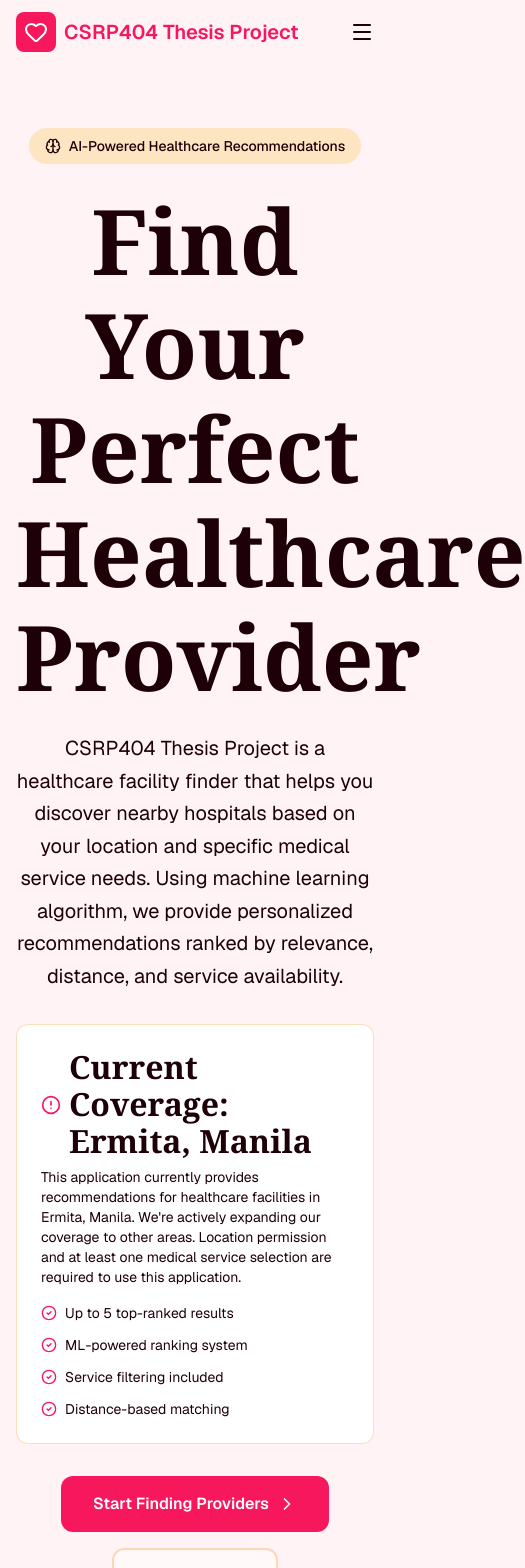
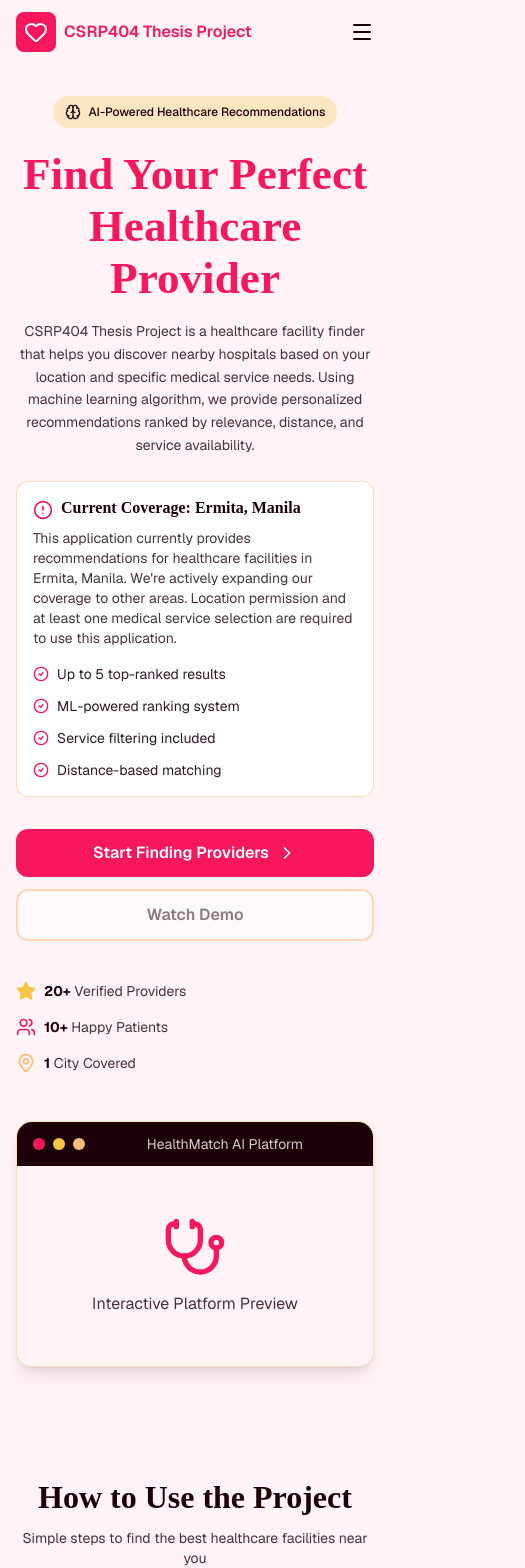
Before and after one commit to andreihuyoa/404found-web, a Next.js app: page / in a window 390 px wide. Shown: the top 1568 px of the page, 525 px wide, since content can reach past the window. Built offline with nearby package versions, Linux system fonts and the light colour scheme.

Commit message:
[Refactor] Adjust mobile responsiveness, typography, spacing & color styles

```diff
--- a/app/globals.css
+++ b/app/globals.css
@@ -6,8 +6,6 @@
   --primary: #f6175d;
   --secondary: #f9bd78;
   --accent: #f7c445;
-  --foreground: var(--text);
-  --font-serif: Georgia, "Times New Roman", serif;
   --font-scale-ratio: 1.414;
   --font-size-base: 1rem;
   --font-size-1: calc(var(--font-size-base) * var(--font-scale-ratio));
@@ -18,19 +16,19 @@
 }
 
 @theme inline {
+  --color-text: var(--text);
   --color-background: var(--background);
-  --color-foreground: var(--foreground);
   --color-primary: var(--primary);
   --color-secondary: var(--secondary);
   --color-accent: var(--accent);
   --font-sans: var(--font-geist-sans);
   --font-mono: var(--font-geist-mono);
-  --font-serif: var(--font-serif);
+  --font-serif: "Instrument Serif", serif;
 }
 
 body {
   background: var(--background);
-  color: var(--foreground);
+  color: var(--text);
   font-family: var(--font-geist-sans), Arial, Helvetica, sans-serif;
   font-size: var(--font-size-base);
 }
@@ -41,31 +39,30 @@ h3,
 h4,
 h5,
 h6 {
-  font-family: var(--font-serif);
-  color: var(--text);
+  font-family: "Instrument Serif", serif;
   line-height: 1.15;
 }
 
 h1 {
-  font-size: var(--font-size-5);
+  font-size: var(--font-size-3);
 }
 
 h2 {
-  font-size: var(--font-size-4);
+  font-size: var(--font-size-2);
 }
 
 h3 {
-  font-size: var(--font-size-3);
+  font-size: var(--font-size-1);
 }
 
 h4 {
-  font-size: var(--font-size-2);
+  font-size: var(--font-size-base);
 }
 
 h5 {
-  font-size: var(--font-size-1);
+  font-size: calc(var(--font-size-base) / 1.1);
 }
 
 h6 {
-  font-size: var(--font-size-base);
+  font-size: calc(var(--font-size-base) / 1.2);
 }
--- a/app/page.tsx
+++ b/app/page.tsx
@@ -39,16 +39,18 @@ export default function Home() {
     <div className="min-h-screen bg-background text-text">
       <nav
         className={`fixed top-0 w-full z-50 transition-all duration-300 ${
-          scrolled ? "bg-background/95 backdrop-blur-lg shadow-md" : "bg-transparent"
+          scrolled ? "bg-background/60 backdrop-blur-lg shadow-md" : "bg-transparent"
         }`}
       >
         <div className="max-w-7xl mx-auto px-4 sm:px-6 lg:px-8">
-          <div className="flex justify-between items-center h-16">
-            <div className="flex items-center gap-2">
+          <div className="flex justify-between items-center h-16 gap-2">
+            <div className="flex items-center gap-2 min-w-0">
               <div className="bg-primary p-2 rounded-lg">
                 <Heart className="w-6 h-6 text-white" />
               </div>
-              <span className="text-xl font-semibold text-primary">CSRP404 Thesis Project</span>
+              <span className="text-base sm:text-lg md:text-xl font-semibold text-primary truncate">
+                CSRP404 Thesis Project
+              </span>
             </div>
 
             <div className="hidden md:flex items-center gap-8">
@@ -113,31 +115,33 @@ export default function Home() {
         )}
       </nav>
 
-      <section className="pt-32 pb-20 px-4 sm:px-6 lg:px-8">
+      <section className="pt-24 sm:pt-28 lg:pt-32 pb-14 sm:pb-16 lg:pb-20 px-4 sm:px-6 lg:px-8">
         <div className="max-w-7xl mx-auto">
-          <div className="text-center max-w-4xl mx-auto mb-16">
-            <div className="inline-flex items-center gap-2 bg-accent/30 text-text px-4 py-2 rounded-full mb-6 font-medium text-sm">
+          <div className="text-center max-w-4xl mx-auto mb-12 sm:mb-16">
+            <div className="inline-flex items-center gap-2 bg-accent/30 text-text px-3 sm:px-4 py-2 rounded-full mb-5 sm:mb-6 font-medium text-xs sm:text-sm">
               <Brain className="w-4 h-4" />
               <span>AI-Powered Healthcare Recommendations</span>
             </div>
 
-            <h1 className="text-5xl sm:text-6xl lg:text-7xl font-semibold mb-6 text-primary leading-tight text-balance">
+            <h1 className="text-5xl sm:text-4xl lg:text-7xl xl:text-8xl font-semibold mb-4 sm:mb-6 text-primary leading-tight text-balance">
               Find Your Perfect Healthcare Provider
             </h1>
 
-            <p className="text-xl text-text/80 mb-8 leading-relaxed">
+            <p className="text-sm sm:text-base lg:text-lg text-text/80 mb-6 sm:mb-8 leading-relaxed">
               CSRP404 Thesis Project is a healthcare facility finder that helps you discover nearby
               hospitals based on your location and specific medical service needs. Using machine
               learning algorithm, we provide personalized recommendations ranked by relevance,
               distance, and service availability.
             </p>
 
-            <div className="bg-white border border-secondary/50 rounded-xl p-6 mb-8 text-left max-w-2xl mx-auto">
+            <div className="bg-white border border-secondary/50 rounded-xl p-4 sm:p-6 mb-8 text-left max-w-2xl mx-auto">
               <div className="flex gap-3 mb-4">
                 <div>
                   <div className="flex items-center gap-2 mb-2">
                     <AlertCircle className="w-5 h-5 text-primary shrink-0 mt-0.5" />
-                    <h4 className="font-semibold text-text">Current Coverage: Ermita, Manila</h4>
+                    <h4 className="text-base sm:text-lg font-semibold text-text">
+                      Current Coverage: Ermita, Manila
+                    </h4>
                   </div>
                   <p className="text-text/80 text-sm">
                     This application currently provides recommendations for healthcare facilities in
@@ -167,23 +171,23 @@ export default function Home() {
               </div>
             </div>
 
-            <div className="flex flex-col sm:flex-row gap-4 justify-center items-center">
+            <div className="flex flex-col sm:flex-row gap-3 sm:gap-4 justify-center items-stretch sm:items-center">
               <Link
                 href="/search"
-                className="group bg-primary text-white px-8 py-4 rounded-xl hover:shadow-lg hover:brightness-95 transition-all duration-200 font-semibold flex items-center gap-2"
+                className="group w-full sm:w-auto bg-primary text-white px-6 sm:px-8 py-3 sm:py-4 rounded-xl hover:shadow-lg hover:brightness-95 transition-all duration-200 font-semibold flex items-center justify-center gap-2"
               >
                 Start Finding Providers
                 <ChevronRight className="w-5 h-5 group-hover:translate-x-1 transition-transform" />
               </Link>
               <button
                 disabled
-                className="bg-white text-text px-8 py-4 rounded-xl border-2 border-secondary hover:border-primary hover:shadow-md transition-all duration-200 font-semibold disabled:opacity-50 disabled:cursor-not-allowed"
+                className="w-full sm:w-auto bg-white text-text px-6 sm:px-8 py-3 sm:py-4 rounded-xl border-2 border-secondary hover:border-primary hover:shadow-md transition-all duration-200 font-semibold disabled:opacity-50 disabled:cursor-not-allowed"
               >
                 Watch Demo
               </button>
             </div>
 
-            <div className="mt-12 flex flex-wrap justify-center gap-8 text-sm text-text/80">
+            <div className="mt-10 sm:mt-12 flex flex-col sm:flex-row sm:flex-wrap items-start sm:items-center justify-center gap-4 sm:gap-8 text-sm text-text/80">
               <div className="flex items-center gap-2">
                 <Star className="w-5 h-5 text-accent fill-accent" />
                 <span>
@@ -205,7 +209,7 @@ export default function Home() {
             </div>
           </div>
 
-          <div className="relative mt-16">
+          <div className="relative mt-12 sm:mt-16">
             <div className="relative bg-white rounded-2xl shadow-lg overflow-hidden border border-secondary/50">
               <div className="bg-text px-4 py-3 flex items-center gap-2">
                 <div className="flex gap-2">
@@ -218,8 +222,8 @@ export default function Home() {
                 </div>
               </div>
               <div className="aspect-video bg-background flex items-center justify-center">
-                <div className="text-center p-8">
-                  <Stethoscope className="w-24 h-24 text-primary mx-auto mb-4" />
+                <div className="text-center p-4 sm:p-8">
+                  <Stethoscope className="w-16 h-16 sm:w-20 sm:h-20 lg:w-24 lg:h-24 text-primary mx-auto mb-3 sm:mb-4" />
                   <p className="text-text/80">Interactive Platform Preview</p>
                 </div>
               </div>
@@ -228,18 +232,18 @@ export default function Home() {
         </div>
       </section>
 
-      <section id="features" className="py-20 px-4 sm:px-6 lg:px-8">
+      <section id="features" className="py-14 sm:py-16 lg:py-20 px-4 sm:px-6 lg:px-8">
         <div className="max-w-7xl mx-auto">
-          <div className="text-center mb-16">
-            <h2 className="text-4xl sm:text-5xl font-semibold mb-4 text-text">
+          <div className="text-center mb-10 sm:mb-12 lg:mb-16">
+            <h2 className="text-2xl sm:text-3xl lg:text-4xl font-semibold mb-3 sm:mb-4 text-text">
               How to Use the Project
             </h2>
-            <p className="text-xl text-text/80 max-w-2xl mx-auto">
+            <p className="text-sm sm:text-base lg:text-lg text-text/80 max-w-2xl mx-auto">
               Simple steps to find the best healthcare facilities near you
             </p>
           </div>
 
-          <div className="grid md:grid-cols-2 lg:grid-cols-3 gap-8">
+          <div className="grid md:grid-cols-2 lg:grid-cols-3 gap-5 sm:gap-6 lg:gap-8">
             <FeatureCard
               icon={<Brain className="w-8 h-8" />}
               title="Select Medical Services"
@@ -274,18 +278,18 @@ export default function Home() {
         </div>
       </section>
 
-      <section id="how-it-works" className="py-20 px-4 sm:px-6 lg:px-8">
+      <section id="how-it-works" className="py-14 sm:py-16 lg:py-20 px-4 sm:px-6 lg:px-8">
         <div className="max-w-7xl mx-auto">
-          <div className="text-center mb-16">
-            <h2 className="text-4xl sm:text-5xl font-semibold mb-4 text-text">
+          <div className="text-center mb-10 sm:mb-12 lg:mb-16">
+            <h2 className="text-2xl sm:text-3xl lg:text-4xl font-semibold mb-3 sm:mb-4 text-text">
               Understanding Your Results
             </h2>
-            <p className="text-xl text-text/80 max-w-2xl mx-auto">
+            <p className="text-sm sm:text-base lg:text-lg text-text/80 max-w-2xl mx-auto">
               What you&apos;ll see after your search
             </p>
           </div>
 
-          <div className="grid md:grid-cols-3 gap-8">
+          <div className="grid md:grid-cols-3 gap-6 sm:gap-8">
             <StepCard
               number="1"
               title="Hospital Information"
@@ -305,25 +309,28 @@ export default function Home() {
         </div>
       </section>
 
-      <section id="about" className="py-20 px-4 sm:px-6 lg:px-8 bg-primary/80 text-white">
+      <section
+        id="about"
+        className="py-14 sm:py-16 lg:py-20 px-4 sm:px-6 lg:px-8 bg-primary/80 text-white"
+      >
         <div className="max-w-4xl mx-auto text-center">
-          <h2 className="text-4xl sm:text-5xl font-semibold mb-6 text-white">
+          <h2 className="text-2xl sm:text-3xl lg:text-4xl font-semibold mb-4 sm:mb-6 text-white/90">
             Ready to Find Your Perfect Healthcare Match?
           </h2>
-          <p className="text-xl mb-8 text-white/90">
+          <p className="text-sm sm:text-base lg:text-lg mb-6 sm:mb-8 text-white/90">
             Join thousands of patients who have found better healthcare through intelligent
             recommendations.
           </p>
           <Link
             href="#"
-            className="bg-white text-primary px-8 py-4 rounded-xl hover:shadow-lg hover:brightness-95 transition-all duration-200 font-semibold hover:text-primary/80"
+            className="inline-flex w-full sm:w-auto items-center justify-center bg-white text-primary px-6 sm:px-8 py-3 sm:py-4 rounded-xl hover:shadow-lg hover:brightness-95 transition-all duration-200 font-semibold hover:text-primary/80"
           >
             Get Started for Free
           </Link>
         </div>
       </section>
 
-      <footer className="bg-text text-foreground py-12 px-4 sm:px-6 lg:px-8">
+      <footer className="bg-text text-white/80 py-12 px-4 sm:px-6 lg:px-8">
         <div className="max-w-7xl mx-auto">
           <div className="grid md:grid-cols-4 gap-8 mb-8">
             <div>
@@ -331,16 +338,16 @@ export default function Home() {
                 <div className="bg-primary p-2 rounded-lg">
                   <Heart className="w-5 h-5 text-white" />
                 </div>
-                <span className="text-lg font-bold text-foreground">CSRP404 Thesis Project</span>
+                <span className="text-lg font-bold text-white">CSRP404 Thesis Project</span>
               </div>
-              <p className="text-sm text-foreground/70">
+              <p className="text-sm text-white/70">
                 Connecting patients with the best healthcare providers through AI-powered
                 recommendations.
               </p>
             </div>
 
             <div>
-              <h3 className="font-semibold text-white mb-3">Product</h3>
+              <h3 className="text-base sm:text-lg font-semibold text-white mb-3">Product</h3>
               <ul className="space-y-2 text-sm">
                 <li>
                   <a href="#" className="hover:text-accent transition-colors">
@@ -361,7 +368,7 @@ export default function Home() {
             </div>
 
             <div>
-              <h3 className="font-semibold text-white mb-3">Company</h3>
+              <h3 className="text-base sm:text-lg font-semibold text-white mb-3">Company</h3>
               <ul className="space-y-2 text-sm">
                 <li>
                   <a href="#" className="hover:text-accent transition-colors">
@@ -382,7 +389,7 @@ export default function Home() {
             </div>
 
             <div>
-              <h3 className="font-semibold text-white mb-3">Legal</h3>
+              <h3 className="text-base sm:text-lg font-semibold text-white mb-3">Legal</h3>
               <ul className="space-y-2 text-sm">
                 <li>
                   <a href="#" className="hover:text-accent transition-colors">
@@ -403,7 +410,7 @@ export default function Home() {
             </div>
           </div>
 
-          <div className="border-t border-foreground/20 pt-8 text-center text-sm text-foreground/60">
+          <div className="border-t border-white/20 pt-8 text-center text-sm text-white/60">
             <p>&copy; 2026 Andrei Huyo-a. All rights reserved.</p>
           </div>
         </div>
```
Also changed, not shown: components/ui/FeatureCard.tsx (+4 -4 lines), components/ui/StepCard.tsx (+9 -5 lines).
